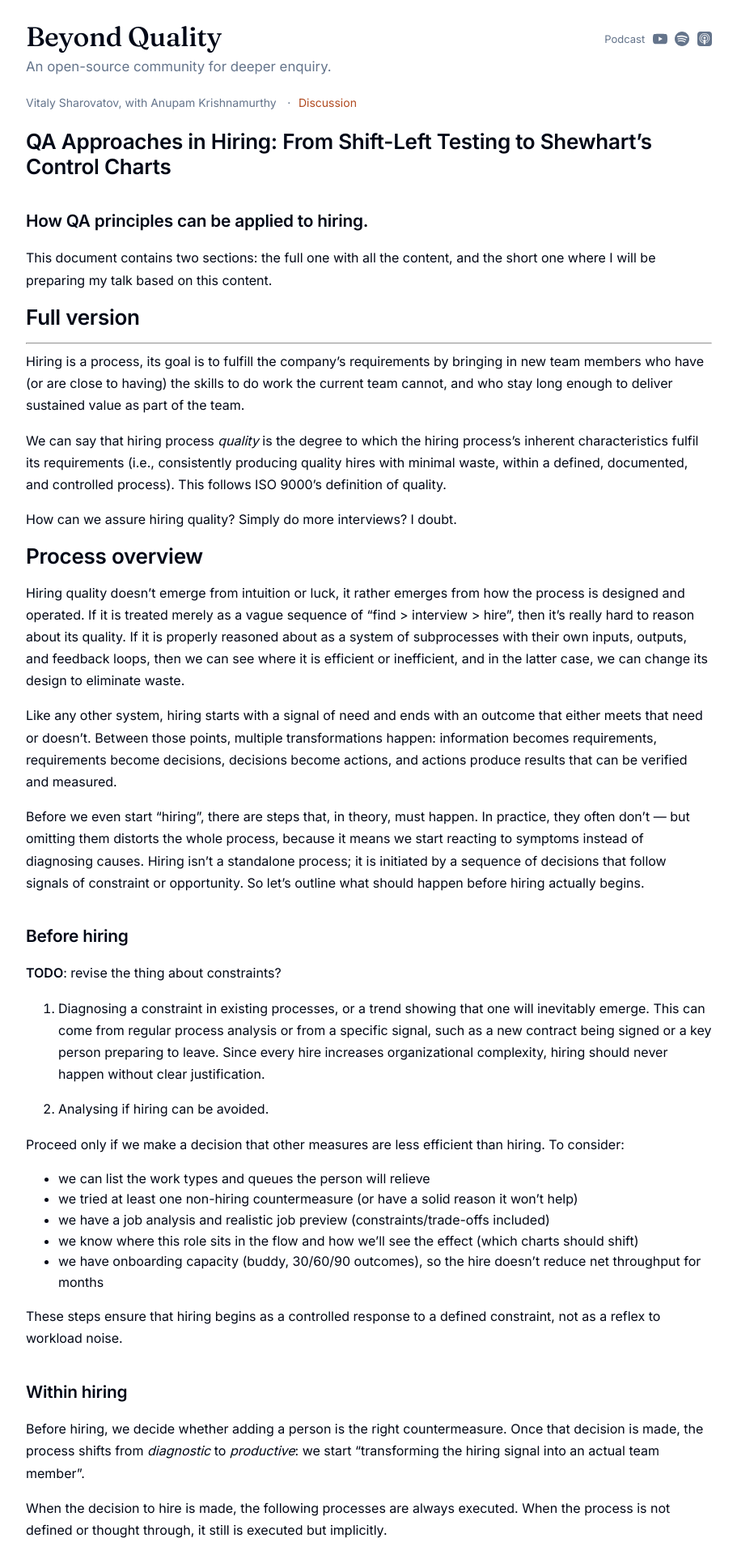
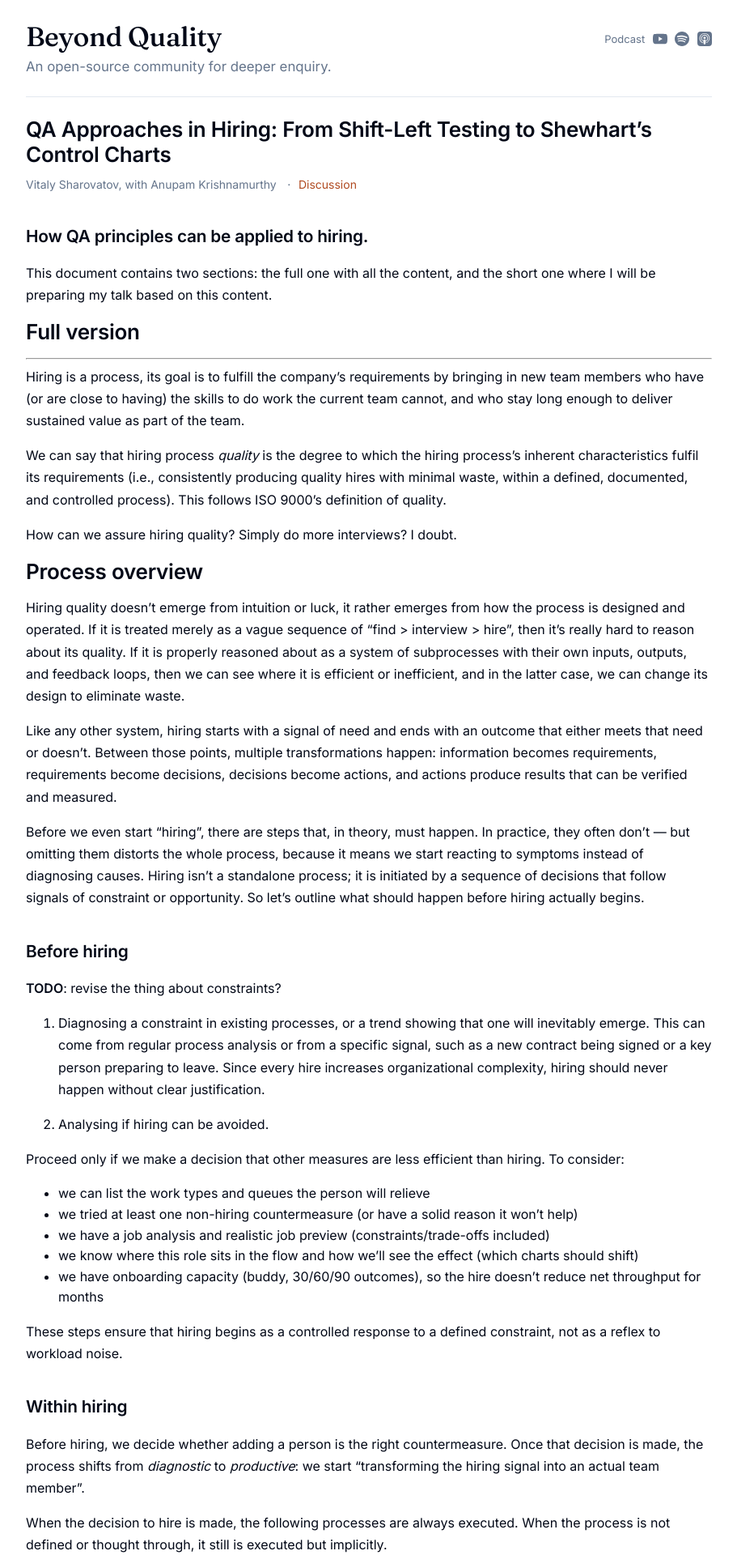
Before and after one commit to BeyondQuality/beyondquality, a Jekyll site: the page built from research/hiring-qa.md, in a window 1280 px wide. Shown: the top 1920 px of the page at 81% size, without its empty margins (184-1095 px from the left). Built offline with Jekyll 4.4.1, drawn with Linux system fonts in a browser that asks for light colours; our own code applies the rules of GitHub Pages for plain Markdown files.

Commit message:
artifact page style update

```diff
--- a/_layouts/default.html
+++ b/_layouts/default.html
@@ -26,6 +26,8 @@
     <main class="main-content">
       {% include hero.html %}
       {% if page.discussion %}
+      <hr class="article-rule">
+      <h1 class="article-title">{{ page.title }}</h1>
       <div class="artifact-meta">
         {% if page.author %}<span>{{ page.author }}{% if page.collaborators %}, with {{ page.collaborators }}{% endif %}</span>{% endif %}
         {% assign updated = site.data.artifact_dates[page.discussion] %}
@@ -34,8 +36,12 @@
         {% if page.repo %}<span><a href="{{ page.repo }}" target="_blank" rel="noopener noreferrer">Repository</a></span>{% endif %}
         <span><a href="https://github.com/BeyondQuality/beyondquality/discussions/{{ page.discussion }}" target="_blank" rel="noopener noreferrer">Discussion</a></span>
       </div>
+      <div class="article-body">
+      {{ content }}
+      </div>
+      {% else %}
+      {{ content }}
       {% endif %}
-      {{ content }}
     </main>
 
     <!-- Footer -->
--- a/assets/css/custom.css
+++ b/assets/css/custom.css
@@ -75,9 +75,26 @@ body {
   height: auto;
 }
 
-/* Artifact meta line (author · last updated · discussion link). Shown only on
-   artifact pages, just under the hero; small and muted so it sits below the
-   title in the hierarchy. Items are separated by a middot. */
+/* Artifact header: a hairline rule separates the site hero (above) from the
+   article's own header (title + meta), so the two zones stop blurring. */
+.article-rule {
+  border: 0;
+  border-top: 1px solid hsl(var(--border));
+  margin: 0.25rem 0 1.5rem 0;
+}
+
+.article-title {
+  margin: 0 0 0.6rem 0;
+}
+
+/* The title is rendered from the layout (above the meta). The markdown keeps its
+   own H1 so the artifact still reads well on GitHub; hide that duplicate here. */
+.article-body > h1:first-child {
+  display: none;
+}
+
+/* Artifact meta line (author · collaborators · updated · DOI · repository ·
+   discussion). Sits under the title as a byline; small and muted. */
 .artifact-meta {
   font-size: 0.875rem;
   color: hsl(var(--muted-foreground));
```
